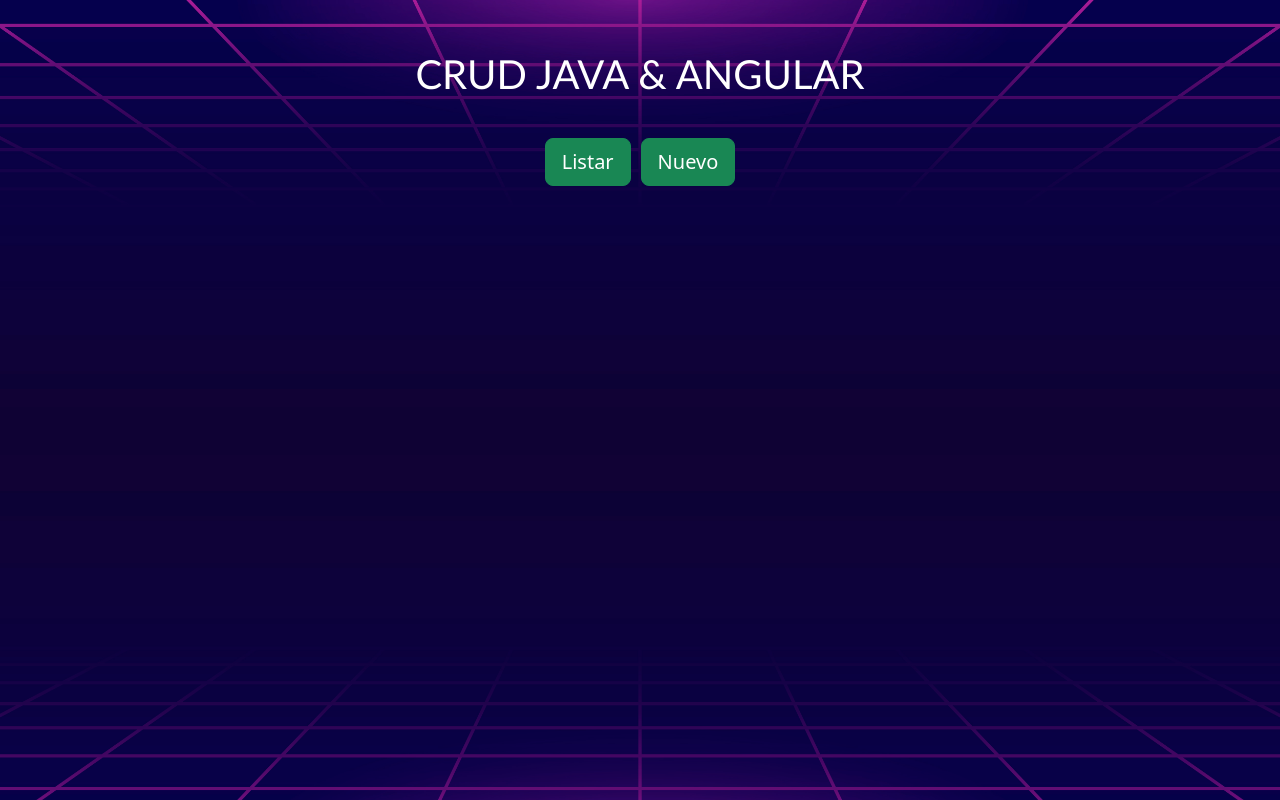
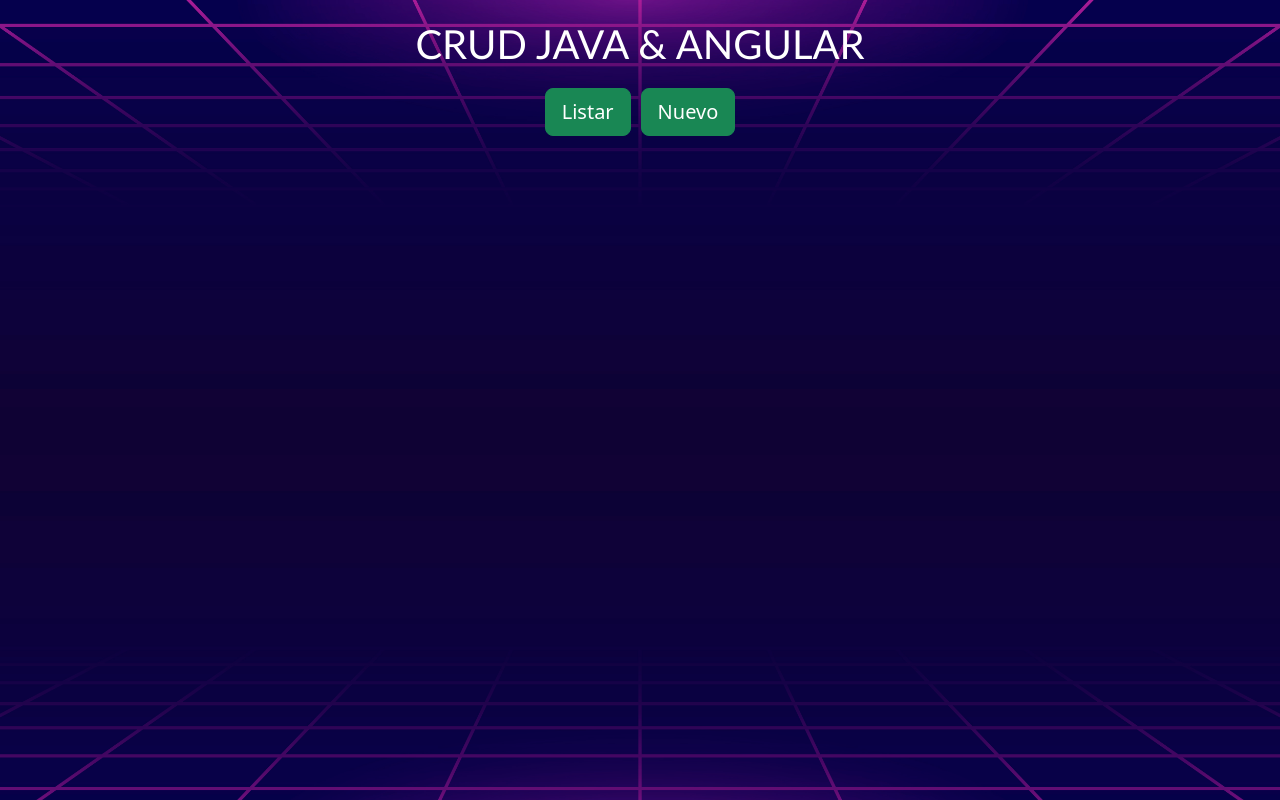
Before and after one commit to yoinercoding/crud, an Angular app: page / in a window 1280 px wide. Built offline with nearby package versions, Linux system fonts and the light colour scheme.

Commit message:
modified style tittle, margin top and bottom

```diff
--- a/src/styles.css
+++ b/src/styles.css
@@ -7,8 +7,8 @@ body {
 
 .title {
     text-align: center;
-    margin-top: 50px;
-    margin-bottom: 40px;
+    margin-top: 20px;
+    margin-bottom: 20px;
     color: white;
     font-family:'Trebuchet MS', 'Lucida Sans Unicode', 'Lucida Grande', 'Lucida Sans', Arial, sans-serif
 }
```
